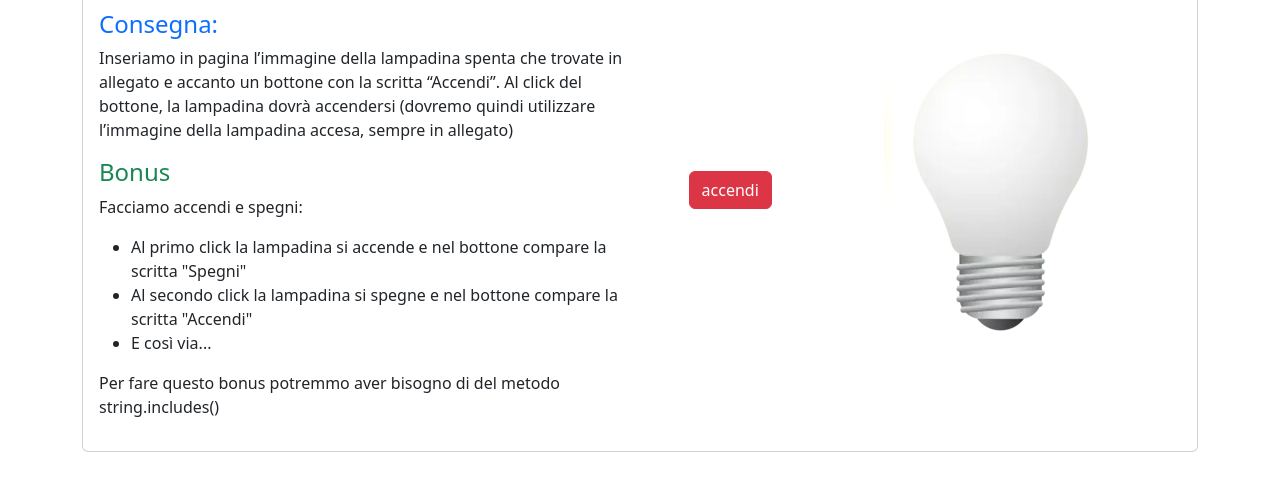
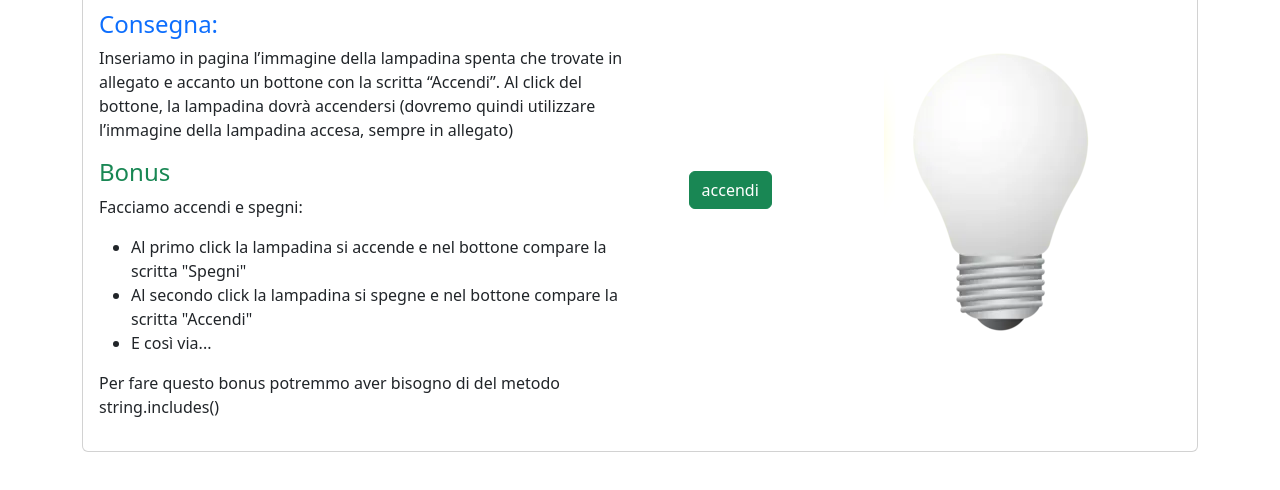
Before and after one commit to DamianoMura/js-dom-1, a plain HTML site: page index.html in a window 1280 px wide. Shown: the part 162-652 px from the top of the page. Drawn offline with nearby package versions, Linux system fonts and the light colour scheme.

Commit message:
[upd] perfectioning comments

```diff
--- a/assets/css/style.css
+++ /dev/null
@@ -1,3 +0,0 @@
-#toggle-light{
-  margin: auto;
-}
--- a/assets/js/script.js
+++ b/assets/js/script.js
@@ -8,16 +8,18 @@ button.addEventListener(`click`,function(){
   let button=document.getElementById("toggle-light");
   if(toggle.src.includes("white")){ //se nella url dell'immagine c'è scritto white lo cambiamo con yellow
     toggle.src=toggle.src.replace("white","yellow")
-    //cambiamo accendi in spegni
+    //cambiamo accendi in spegni all'interno del bottone
     button.textContent=button.textContent.replace("accendi","spegni");
-    button.className=button.className.replace("danger","success");
+    //extra : cambiamo il colore del pulsante
+    button.className=button.className.replace("success","danger");
 
   }
   else{//oppure cambiamo yellow con white
     toggle.src=toggle.src.replace("yellow","white")
-    //cambiamo spegni in accendi
+    //cambiamo spegni in accendi all'interno del bottone
     button.textContent=button.textContent.replace("spegni","accendi");
-    button.className=button.className.replace("success","danger");
+     //extra : cambiamo il colore del pulsante
+    button.className=button.className.replace("danger","success");
 
   }
 
--- a/index.html
+++ b/index.html
@@ -58,7 +58,7 @@
                     <div class="row">
                       <div
                         class="col-12 col-lg-4 d-flex justify-content-center align-items-center">
-                        <button class="btn btn-danger d-flex"
+                        <button class="btn btn-success"
                           id="toggle-light">accendi</button>
                       </div>
                       <div class="col-12 col-lg-8 text-center">
```
